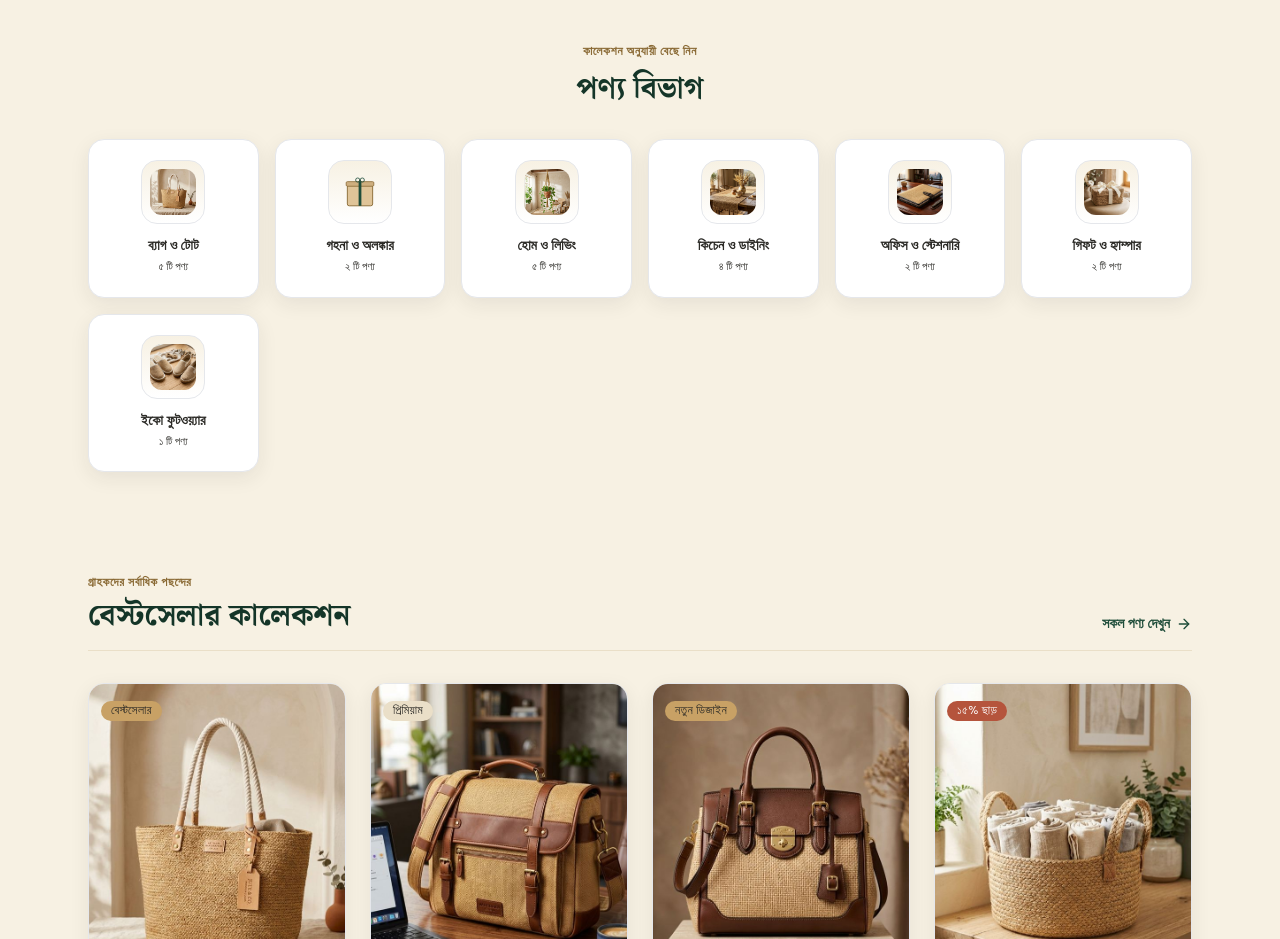
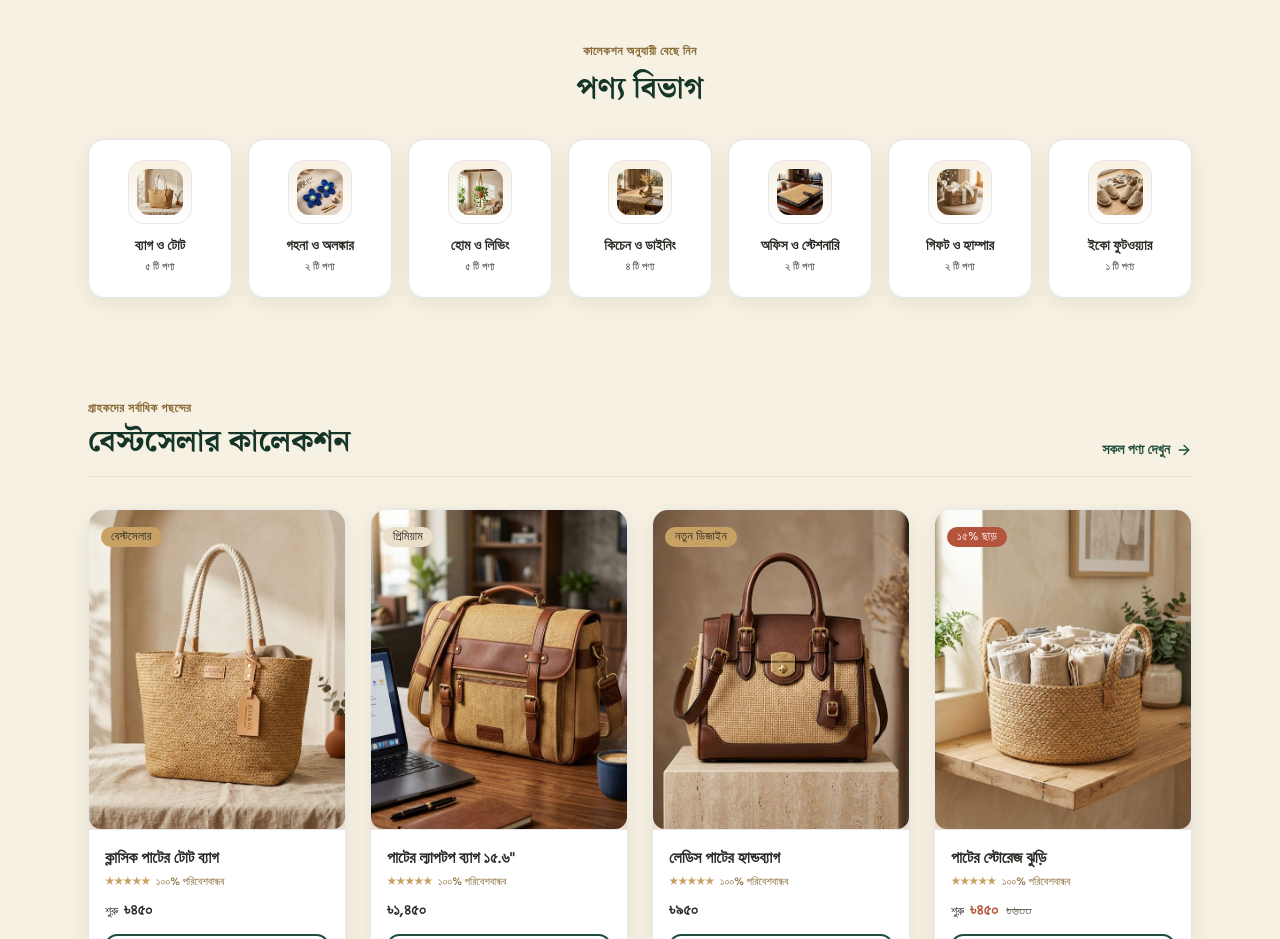
Before and after one commit to Sifat247/paatbari, a Next.js app in the folder web/: page / in a window 1280 px wide. Shown: the part 1060-1999 px from the top of the page. Built offline with nearby package versions, Linux system fonts and the light colour scheme.

Commit message:
feat(home): display all 7 categories on homepage grid including new jewelry collection

```diff
--- a/web/app/page.tsx
+++ b/web/app/page.tsx
@@ -31,10 +31,12 @@ import {
 
 const CATEGORY_ART_MAP: Record<string, string> = {
   bags: "classic-jute-tote-bag",
+  jewelry: "jute-floral-earrings-royal-blue",
   home: "jute-plant-hanger-shika",
   table: "jute-table-runner-woven",
   office: "jute-conference-folder-file",
   gifts: "jute-gift-box-hamper",
+  footwear: "jute-slippers",
   corporate: "classic-jute-tote-bag",
 };
 
@@ -304,7 +306,7 @@ export default function HomePage() {
           </h2>
         </div>
 
-        <div className="grid grid-cols-2 sm:grid-cols-3 lg:grid-cols-6 gap-4">
+        <div className="grid grid-cols-2 sm:grid-cols-4 lg:grid-cols-7 gap-3 sm:gap-4">
           {CATEGORIES.map((cat) => (
             <Link
               key={cat.key}
```
